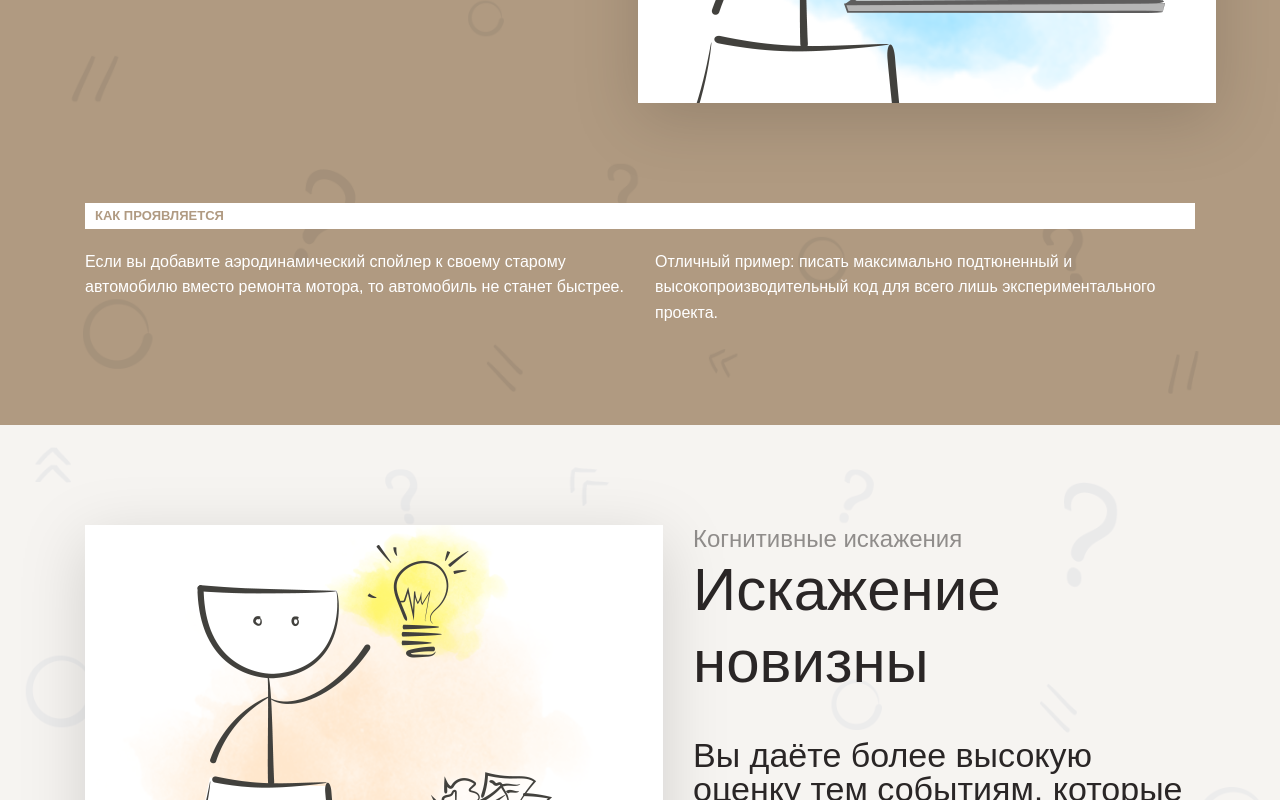
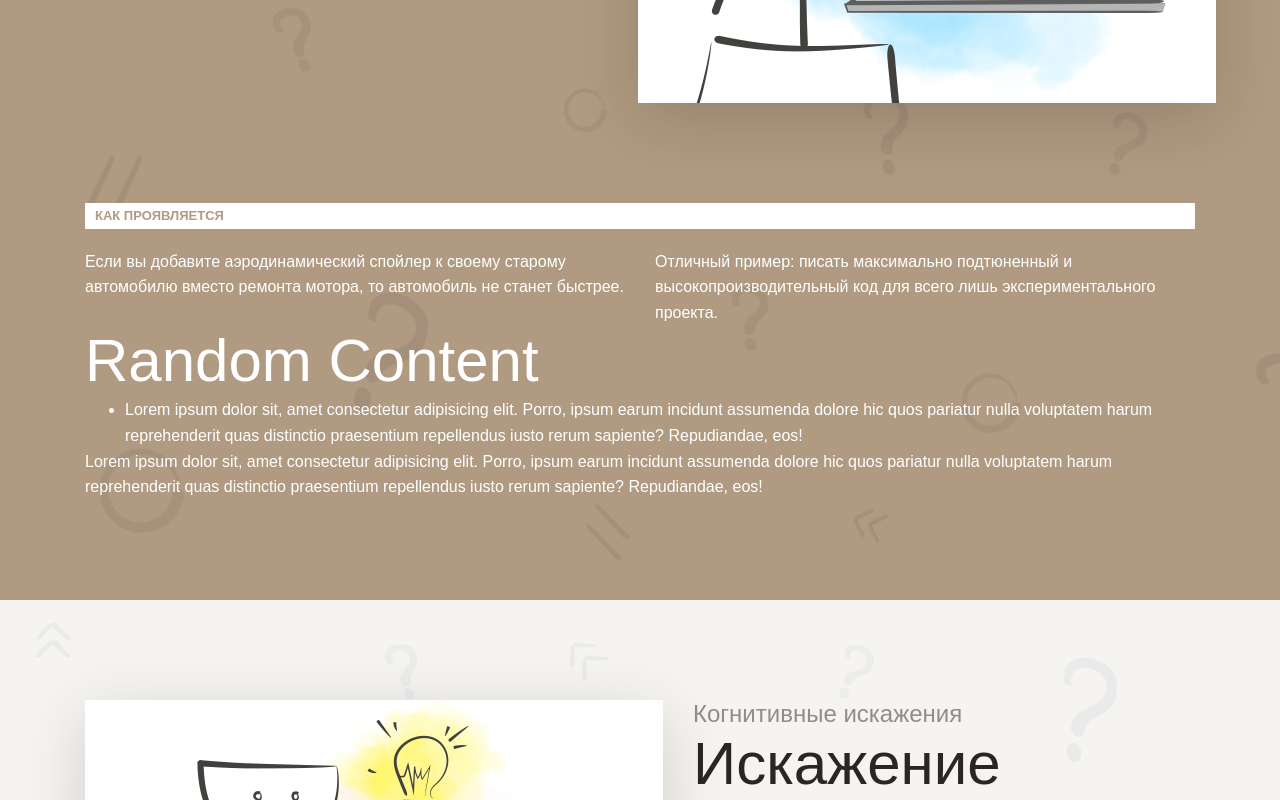
Before and after one commit to darya-pavitskaya/layout-designer-project-58, a website: page src/index.html in a window 1280 px wide. Shown: the part 4079-4879 px from the top of the page. Drawn offline with Linux system fonts and the light colour scheme; files whose address does not match are found by name.

Commit message:
исправления для линта

```diff
--- a/src/index.html
+++ b/src/index.html
@@ -209,6 +209,25 @@
               </div>
             </div>
           </div>
+          <div class="random-content container">
+            <h2 class="title title-second color-w">Random Content</h2>
+
+            <ul class="color-w">
+              <li>
+                Lorem ipsum dolor sit, amet consectetur adipisicing elit. Porro,
+                ipsum earum incidunt assumenda dolore hic quos pariatur nulla
+                voluptatem harum reprehenderit quas distinctio praesentium
+                repellendus iusto rerum sapiente? Repudiandae, eos!
+              </li>
+            </ul>
+
+            <p class="color-w">
+              Lorem ipsum dolor sit, amet consectetur adipisicing elit. Porro,
+              ipsum earum incidunt assumenda dolore hic quos pariatur nulla
+              voluptatem harum reprehenderit quas distinctio praesentium
+              repellendus iusto rerum sapiente? Repudiandae, eos!
+            </p>
+          </div>
         </div>
       </section>
       <section class="distortion" id="distortion-of-novelty">
```
